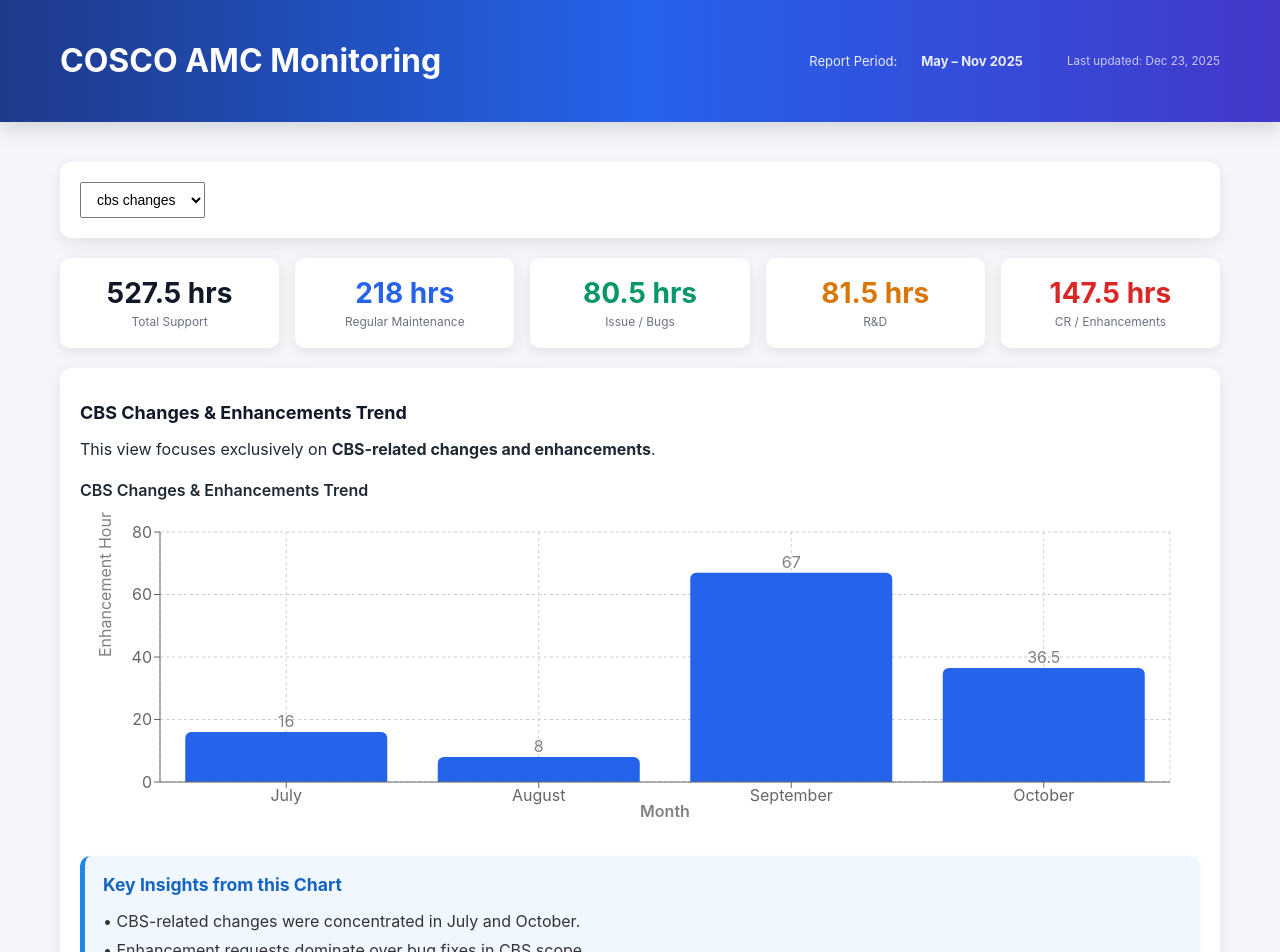
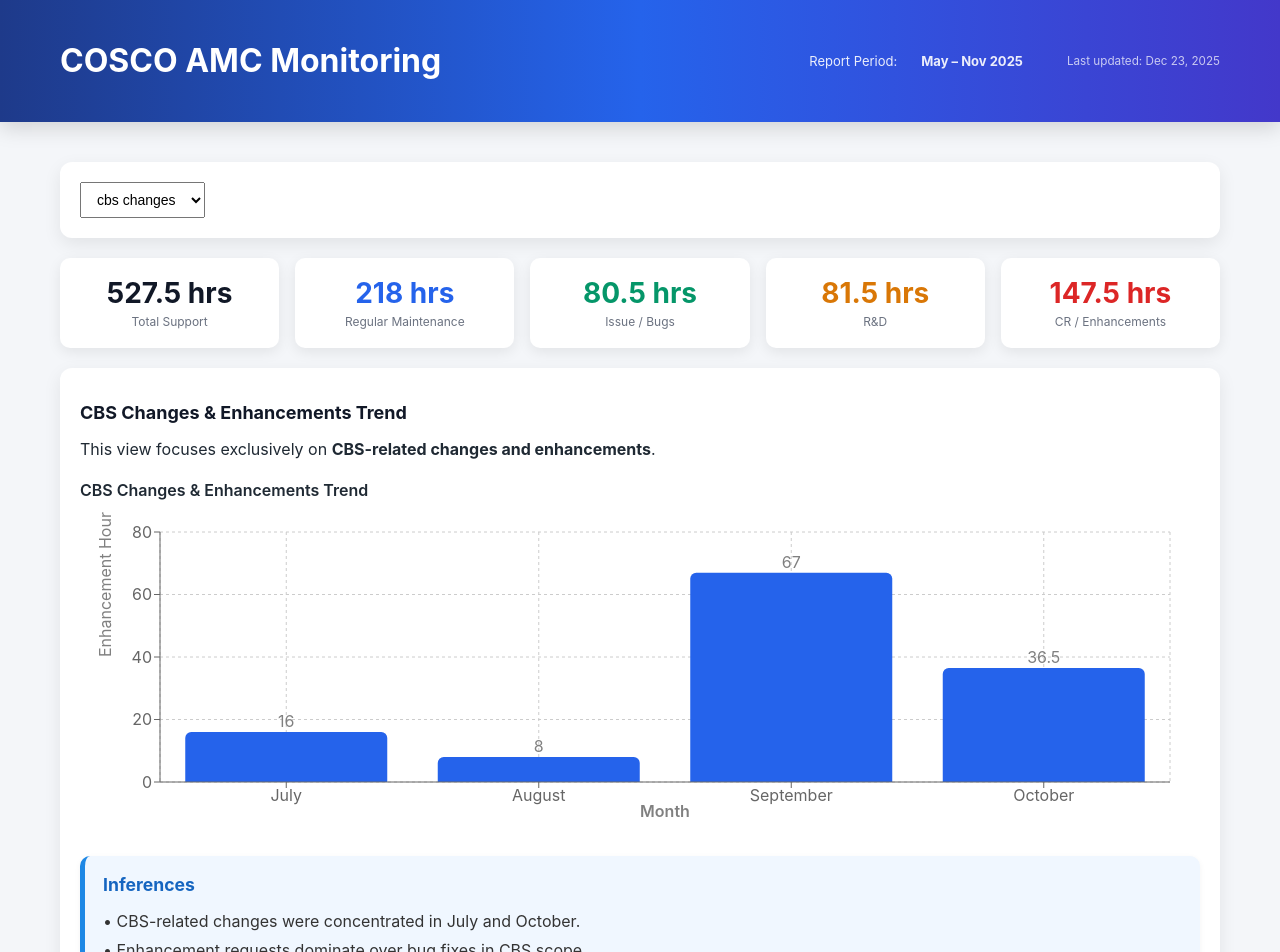
Before and after one commit to ManchandaRahul/cosco_amc_dynamic_monitoring, a React (Create React App) app in the folder frontend/: page / in a window 1280 px wide. Shown: the top 952 px of the page. Built offline with nearby package versions, Linux system fonts and the light colour scheme.

Commit message:
Inferences wording added for specific sheets

```diff
--- a/frontend/src/App.js
+++ b/frontend/src/App.js
@@ -470,7 +470,7 @@
               }}
             >
               <strong style={{ color: "#1565c0", fontSize: "1.1em" }}>
-                Key Insights from this Chart
+                Inferences
               </strong>
               <p
                 style={{
@@ -557,7 +557,7 @@
               }}
             >
               <strong style={{ color: "#1565c0", fontSize: "1.1em" }}>
-                Key Insights from Category Distribution
+                Inferences
               </strong>
               <p
                 style={{
```
